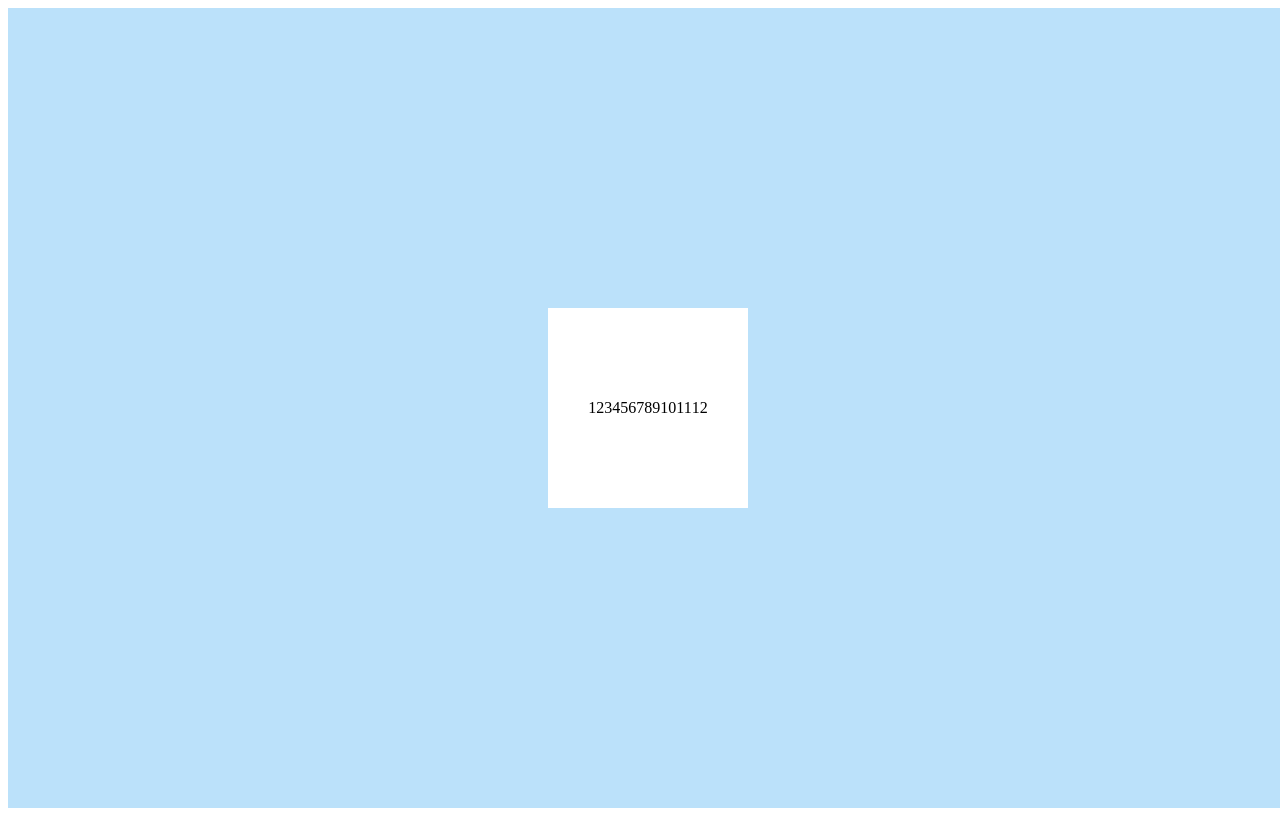
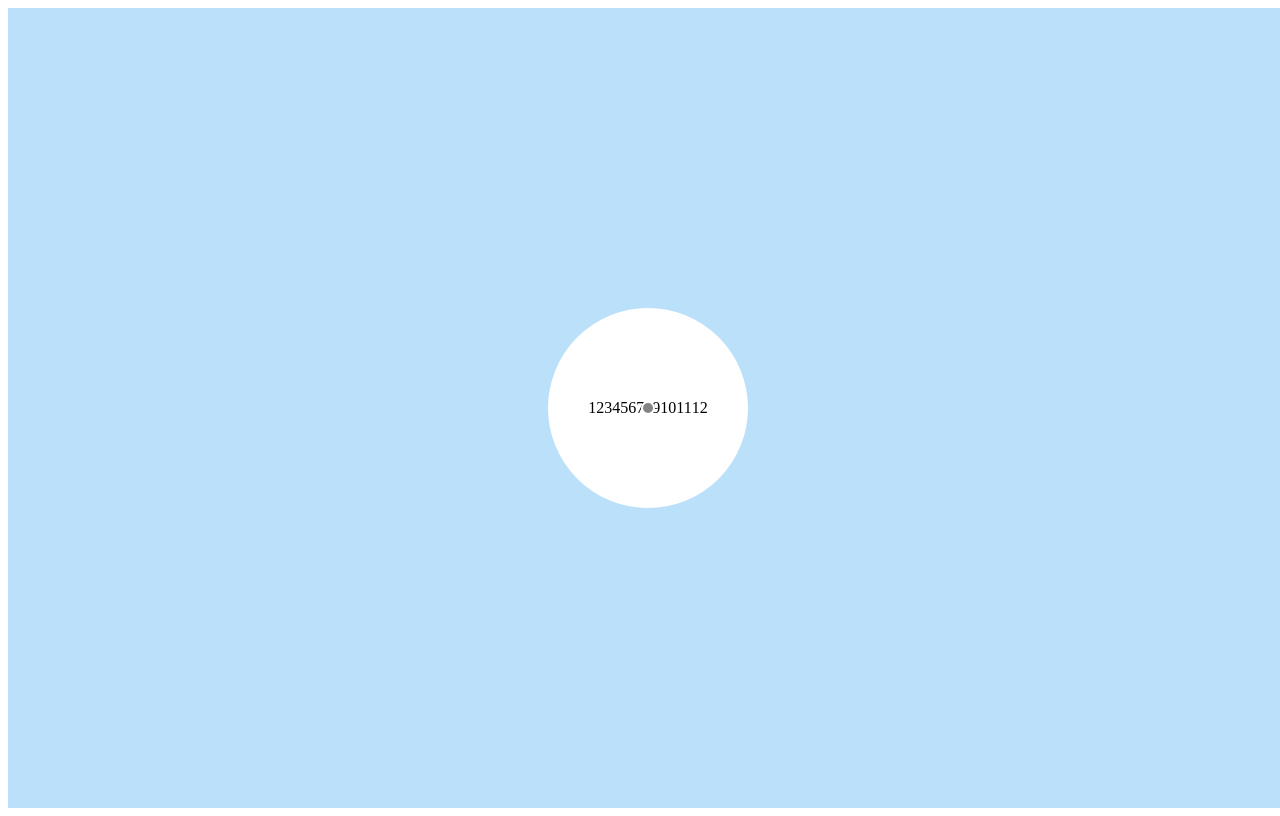
Before and after one commit to Nisarg000/angular-clock, an Angular app: page / in a window 1280 px wide. Built offline with nearby package versions, Linux system fonts and the light colour scheme.

Commit message:
1 file modified

```diff
--- a/src/app/app.component.css
+++ b/src/app/app.component.css
@@ -14,11 +14,28 @@
 
 .clock
 {
+  position:relative;
   width : 200px;
   height : 200px;
   display: flex;
   justify-content: center;
   align-items:center;
   background:#fff;/*inner white*/
+  border-radius: 50%;/*make clock round from square*/
+  border:20px solid #fff;/*Outer ring border*/
+  box-shadow:inset 0 0 30px rgba(0, 0, 0, 0.1),/*inside black*/
+                   0 0 20px rgba(0,0,0,0.2),/*Complete outer*/
+                   0 0 0 4px rgba(255,255,255,1),/*Complete outer*/
+}
 
+.clock::before
+{
+  content: '';
+  position: absolute;
+  width: 10px;
+  height: 10px;
+  background: #848484; /*clock center dot*/
+  border : 2px solid #fff;
+  z-index : 100000; /*behind dot*/
+  border-radius : 50%;
 }
```
